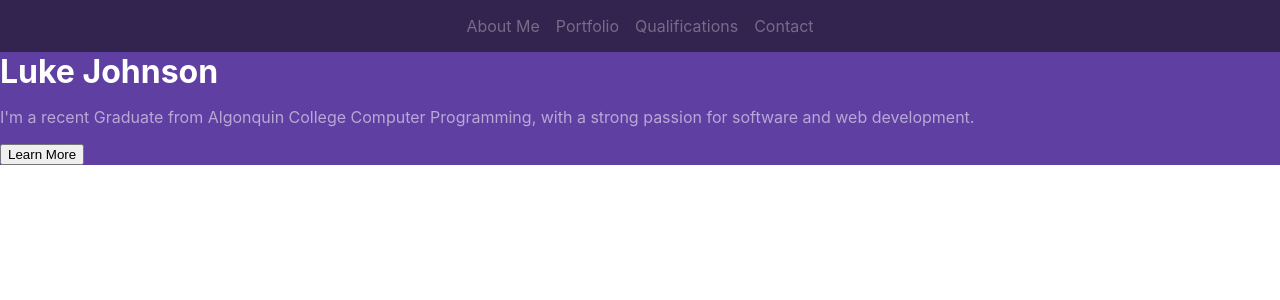
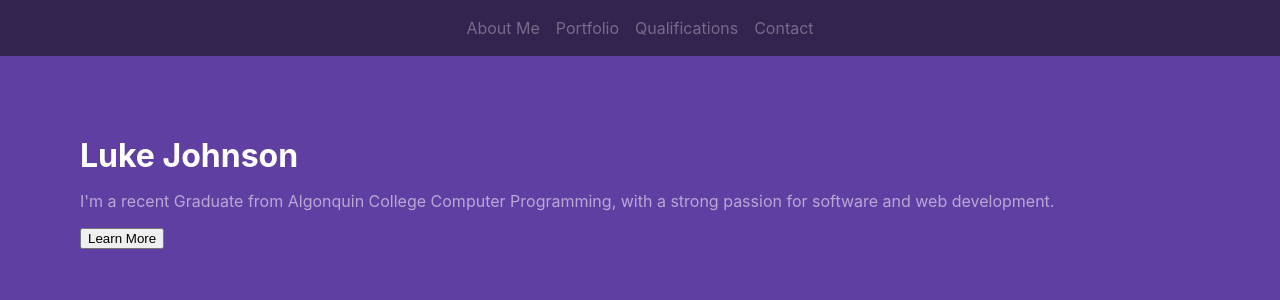
Before and after one commit to tjjoris/luke-j-react, a React (Vite) app: page / in a window 1280 px wide. Shown: the top 300 px of the page. Built offline with nearby package versions, Linux system fonts and the light colour scheme.

Commit message:
nav bar always visible at top.

```diff
--- a/src/assets/css/about-me.css
+++ b/src/assets/css/about-me.css
@@ -1,6 +1,9 @@
 .about-me {
     background-color: rgb(96, 63, 163);
     margin: 0;
+    padding: 8.5rem 5rem 5rem 5rem;
+    box-sizing: border-box;
+    height: 150dvh;
 }
 
 .about-me h1 {
--- a/src/assets/css/nav-bar.css
+++ b/src/assets/css/nav-bar.css
@@ -11,11 +11,18 @@ ul {
 .mainNavBar {
     margin: 0;
     border: 0;
-    /* padding: 1rem; */
+    min-height: 3.5rem;
     background-color: RGB(50, 35, 79);
     display: flex;
     justify-content: center;
     align-items: center;
+    position: fixed;
+    left: 0;
+    top: 0;
+    right: 0;
+    width: 100%;
+    box-sizing: border-box;
+    z-index: 1000;
 
 }
 
```
